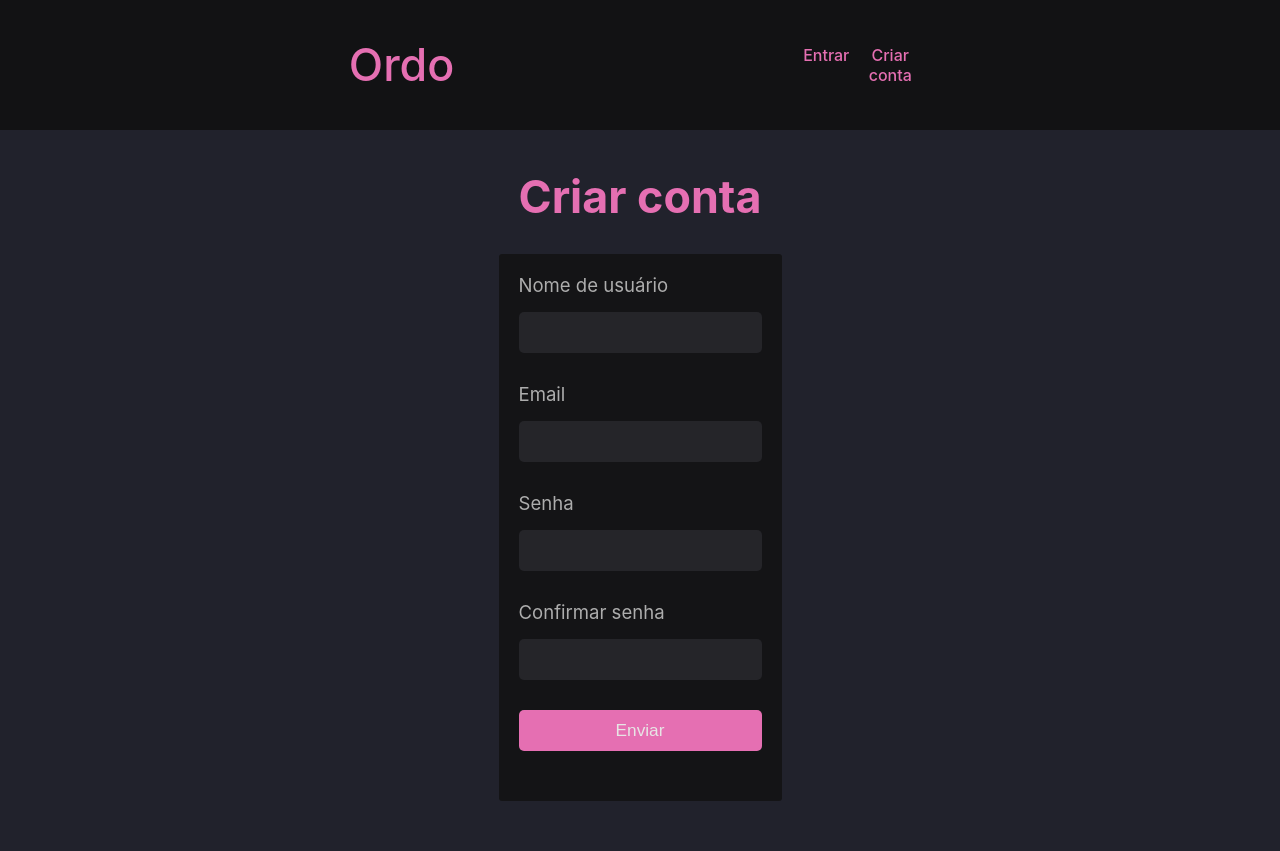
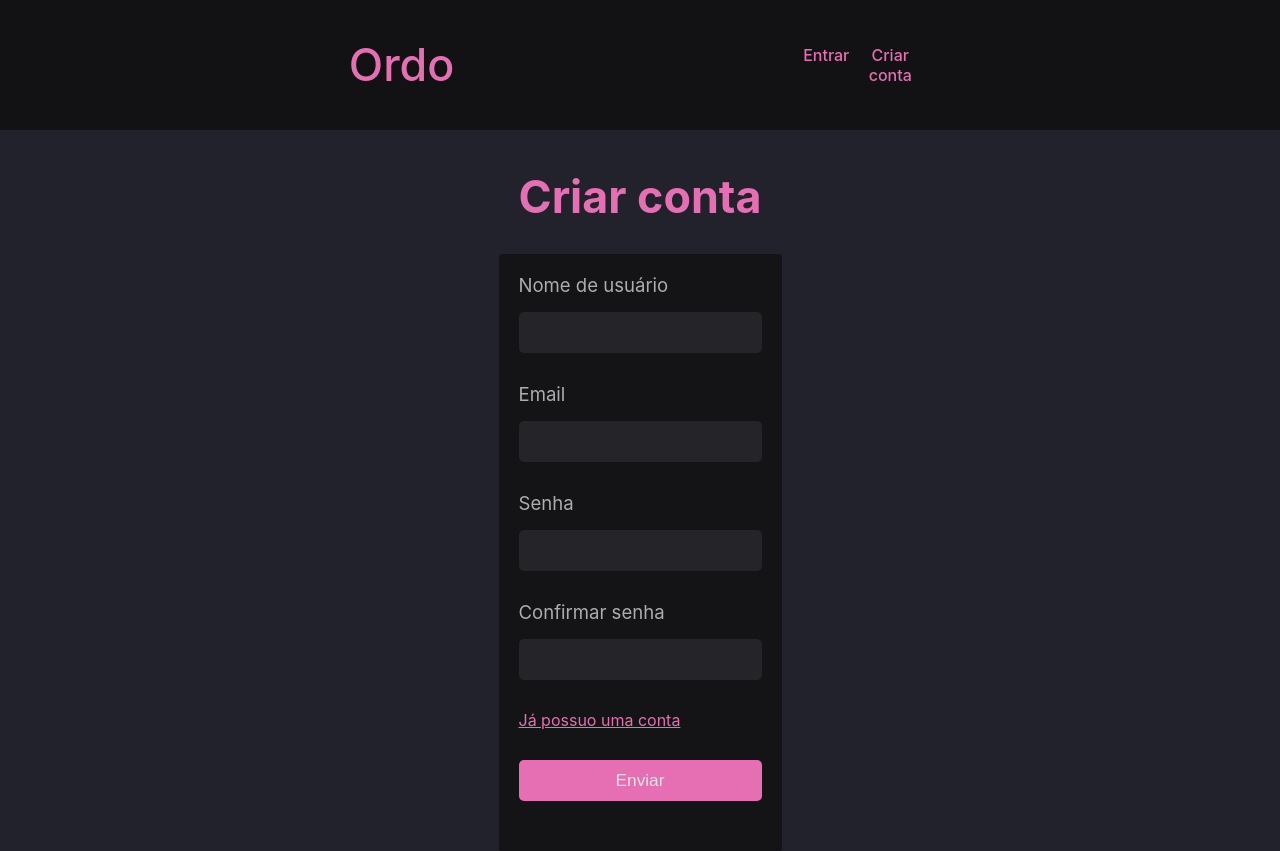
Before and after one commit to BrunoVieira003/Ordo, a React (Create React App) app in the folder client/: page /register in a window 1280 px wide. Before the commit the page ends 801 px from the top, so only its background shows below. Built offline with nearby package versions, Linux system fonts and the light colour scheme.

Commit message:
Adiciona link entre Login e Registro

```diff
--- a/client/src/components/LoginForm.jsx
+++ b/client/src/components/LoginForm.jsx
@@ -1,4 +1,4 @@
-import { useNavigate } from 'react-router-dom'
+import { Link, useNavigate } from 'react-router-dom'
 import styles from './LoginForm.module.css'
 import Input from './form/Input'
 import Submit from './form/Submit'
@@ -76,6 +76,9 @@ function LoginForm(props){
                 }}
                 errors={errors}
                 />
+
+                <Link to='/register'>Ainda não possuo uma conta</Link>
+
                 <Submit/>
             </form>
 
--- a/client/src/components/LoginForm.module.css
+++ b/client/src/components/LoginForm.module.css
@@ -16,3 +16,7 @@
 .LoginForm h1{
     text-align: center;
 }
+
+.LoginForm a{
+    margin-bottom: 30px;
+}
--- a/client/src/components/RegisterForm.jsx
+++ b/client/src/components/RegisterForm.jsx
@@ -1,4 +1,4 @@
-import { useNavigate } from 'react-router-dom'
+import { Link, useNavigate } from 'react-router-dom'
 import { useForm } from 'react-hook-form'
 import styles from './RegisterForm.module.css'
 import Input from './form/Input'
@@ -92,7 +92,7 @@ function RegisterForm(props){
                 }}
                 errors={errors}
                 />
-
+                <Link to='/login'>Já possuo uma conta</Link>
                 <Submit/>
             </form>
         </div>
--- a/client/src/components/RegisterForm.module.css
+++ b/client/src/components/RegisterForm.module.css
@@ -11,3 +11,7 @@
 .RegisterForm h1{
     text-align: center;
 }
+
+.RegisterForm a{
+    margin-bottom: 30px;
+}
```
